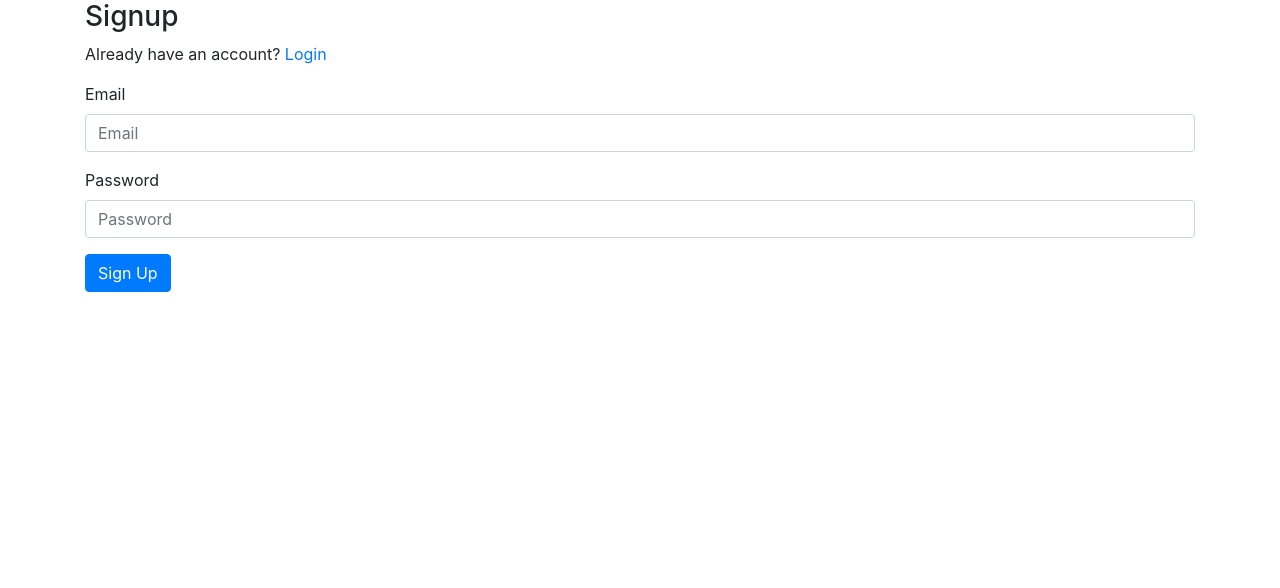
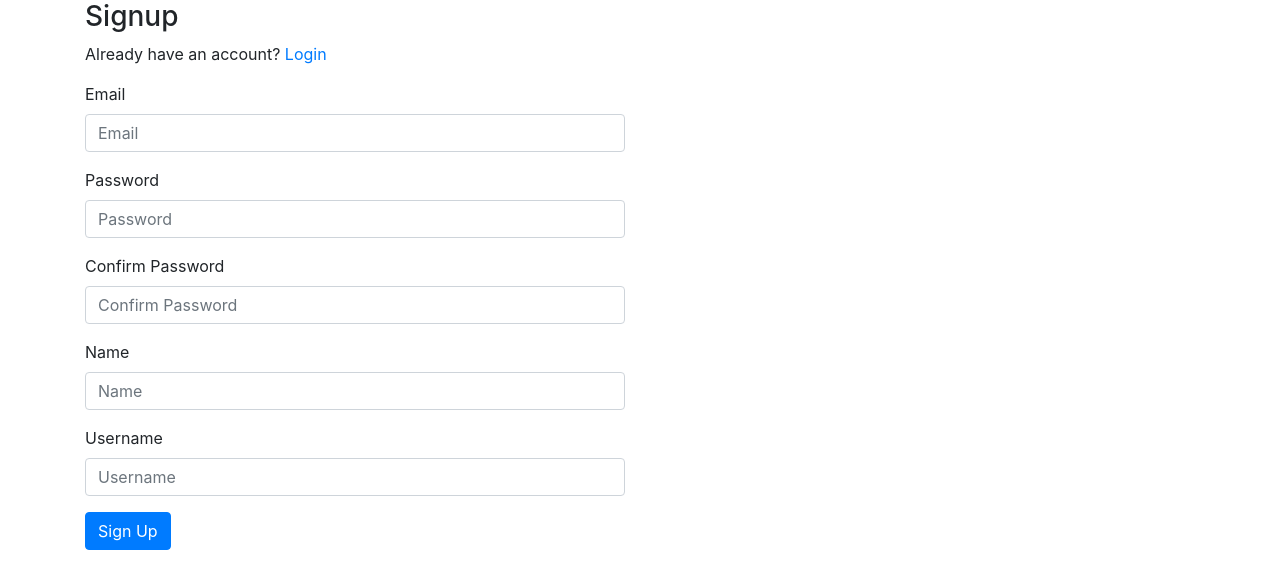
Before and after one commit to ercekal/chatter, a React (Create React App) app in the folder chatClient/: page /signup in a window 1280 px wide. Shown: the top 588 px of the page. Built offline with nearby package versions, Linux system fonts and the light colour scheme; no server answers.

Commit message:
signup page

```diff
--- a/chatClient/src/components/partials/Signup.js
+++ b/chatClient/src/components/partials/Signup.js
@@ -1,15 +1,27 @@
-import React, {useState} from 'react';
+import React, {useReducer} from 'react';
 import {connect} from 'react-redux'
 import {Link} from 'react-router-dom'
 
 function Signup({socket}) {
-  const [email, setEmail] = useState('');
-  const [password, setPassword] = useState('');
-
+  const [userInput, setUserInput] = useReducer(
+    (state, newState) => ({...state, ...newState}),
+    {
+    email: '',
+    password: '',
+    passwordAgain: '',
+    name: '',
+    username: ''
+    }
+  );
+  const handleChange = evt => {
+    const name = evt.target.name;
+    const newValue = evt.target.value;
+    setUserInput({[name]: newValue});
+  }
   return (
     <div className='container'>
       <div className='row'>
-        <div className='col-md-12'>
+        <div className='col-md-6'>
           <div className='form-wrapper'>
             <h3>Signup</h3>
             <p>Already have an account? <Link to='/login'>Login</Link> </p>
@@ -20,8 +32,8 @@ function Signup({socket}) {
                   socket.send(JSON.stringify({
                     type: 'SIGNUP',
                     data: {
-                      email,
-                      password
+                      email: userInput.email,
+                      password: userInput.password
                     }
                   }))
                 }
@@ -33,9 +45,10 @@ function Signup({socket}) {
                 <label>Email</label>
                 <input
                   type='email'
+                  name='email'
                   className='form-control'
-                  value={email}
-                  onChange={e => setEmail(e.target.value)}
+                  value={userInput.email}
+                  onChange={handleChange}
                   placeholder='Email' />
               </div>
               <div className='form-group'>
@@ -43,9 +56,39 @@ function Signup({socket}) {
                 <input
                   type='password'
                   className='form-control'
-                  onChange={e => setPassword(e.target.value)}
-                  value={password}
+                  onChange={handleChange}
+                  value={userInput.password}
                   placeholder='Password' />
+              </div>
+              <div className='form-group'>
+                <label>Confirm Password</label>
+                <input
+                  type='password'
+                  name='passwordAgain'
+                  className='form-control'
+                  onChange={handleChange}
+                  value={userInput.passwordAgain}
+                  placeholder='Confirm Password' />
+              </div>
+              <div className='form-group'>
+                <label>Name</label>
+                <input
+                  type='text'
+                  name='name'
+                  className='form-control'
+                  onChange={handleChange}
+                  value={userInput.name}
+                  placeholder='Name' />
+              </div>
+              <div className='form-group'>
+                <label>Username</label>
+                <input
+                  type='text'
+                  name='username'
+                  className='form-control'
+                  onChange={handleChange}
+                  value={userInput.username}
+                  placeholder='Username' />
               </div>
               <button className='btn btn-primary' type='submit'>
                 Sign Up
```
